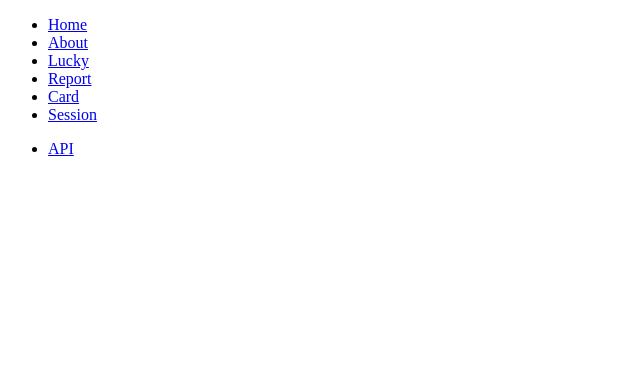
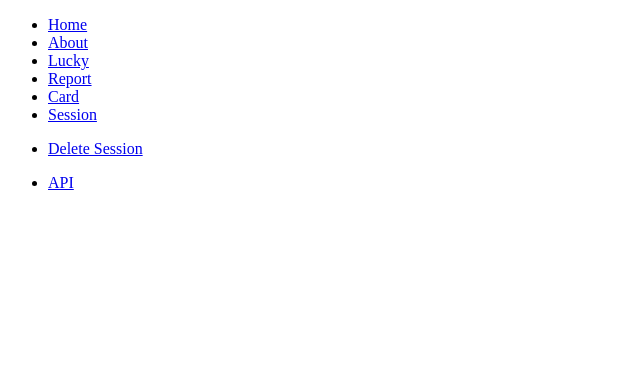
Before and after one commit to filippaliss/mvc, a Symfony app: template templates/session.html.twig in a window 1280 px wide. Shown: the top 384 px of the page, without its empty margins (0-640 px from the left). Run offline with Twig, Linux system fonts and the light colour scheme; the template is opened without the code that fills it, so the values that code supplies are empty; some libraries are stand-ins or nearby versions.

Commit message:
Added a button for delete session

```diff
--- a/templates/session.html.twig
+++ b/templates/session.html.twig
@@ -3,6 +3,10 @@
 {% block title %}Session{% endblock %}
 
 {% block body %}
+    <ul>
+        <li><a href="{{ path('sessions_delete') }}">Delete Session</a></li>
+    </ul>
+
     {% for key,value in session %}
         <p>{{ key }}: {{ dump(value)}}</p>
     {% endfor %}
```
